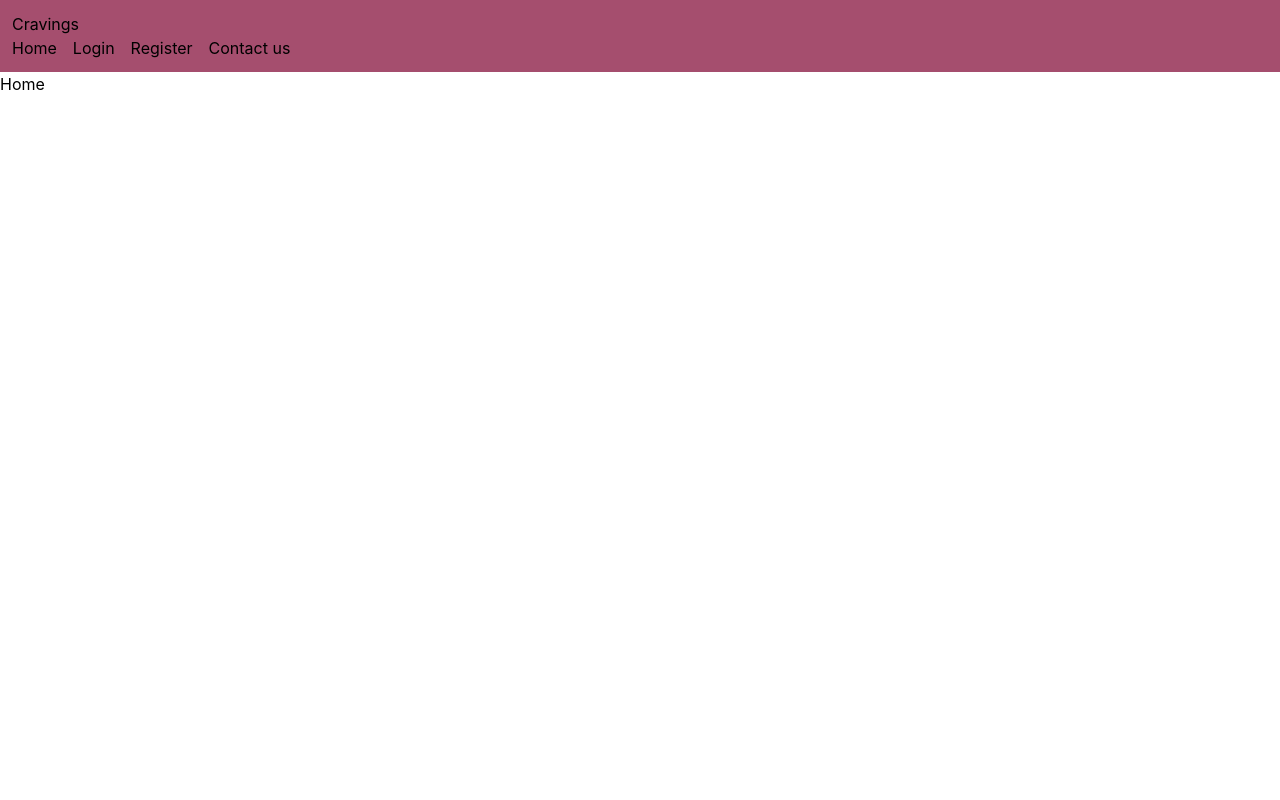
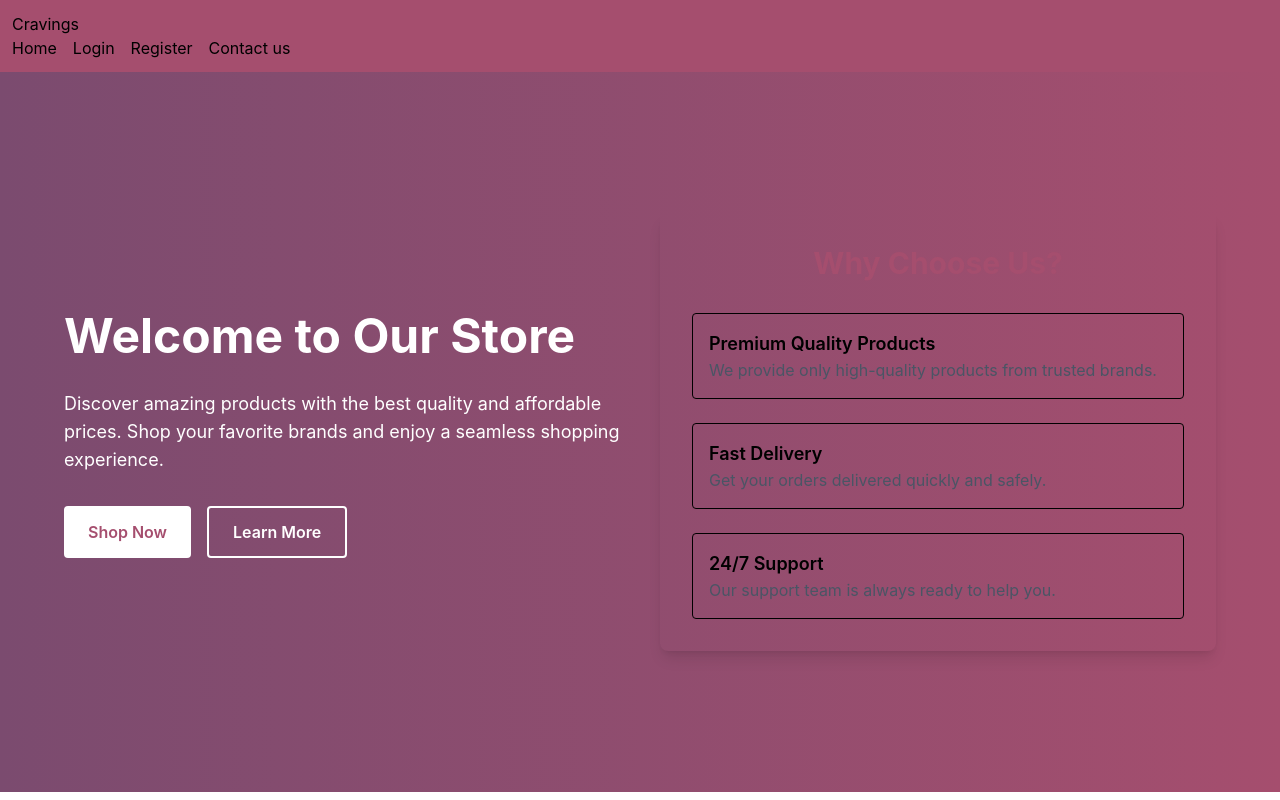
Before and after one commit to Riyalogic/craving_Project_678, a React (Vite) app in the folder client/: page / in a window 1280 px wide. Built offline with nearby package versions, Linux system fonts and the light colour scheme.

Commit message:
feat: enhance Home component with a welcoming layout and key features

```diff
--- a/client/src/pages/Home.jsx
+++ b/client/src/pages/Home.jsx
@@ -1,9 +1,64 @@
 import React from "react";
 
-export const Home = () => {
+const Home = () => {
   return (
     <>
-      <div>Home</div>
+      <div className="min-h-[90vh] bg-linear-to-r from-(--secondary) to-(--primary) flex items-center justify-center px-6">
+        <div className="max-w-6xl w-full grid md:grid-cols-2 gap-10 items-center">
+          <div className="text-white">
+            <h1 className="text-5xl font-bold leading-tight">
+              Welcome to Our Store
+            </h1>
+
+            <p className="mt-6 text-lg">
+              Discover amazing products with the best quality and affordable
+              prices. Shop your favorite brands and enjoy a seamless shopping
+              experience.
+            </p>
+
+            <div className="mt-8 flex gap-4">
+              <button className="bg-white text-(--primary) px-6 py-3 rounded font-semibold hover:scale-105 transition">
+                Shop Now
+              </button>
+
+              <button className="border-2 border-white px-6 py-3 rounded font-semibold hover:bg-white hover:text-(--primary) transition">
+                Learn More
+              </button>
+            </div>
+          </div>
+          <div className="bg-(--background) rounded-lg shadow-lg p-8">
+            <h2 className="text-3xl font-bold text-center text-(--primary)">
+              Why Choose Us?
+            </h2>
+
+            <div className="mt-8 space-y-6">
+              <div className="p-4 border rounded">
+                <h3 className="font-semibold text-lg">
+                  Premium Quality Products
+                </h3>
+                <p className="text-gray-600">
+                  We provide only high-quality products from trusted brands.
+                </p>
+              </div>
+
+              <div className="p-4 border rounded">
+                <h3 className="font-semibold text-lg">Fast Delivery</h3>
+                <p className="text-gray-600">
+                  Get your orders delivered quickly and safely.
+                </p>
+              </div>
+
+              <div className="p-4 border rounded">
+                <h3 className="font-semibold text-lg">24/7 Support</h3>
+                <p className="text-gray-600">
+                  Our support team is always ready to help you.
+                </p>
+              </div>
+            </div>
+          </div>
+
+        </div>
+      </div>
     </>
   );
 };
```
